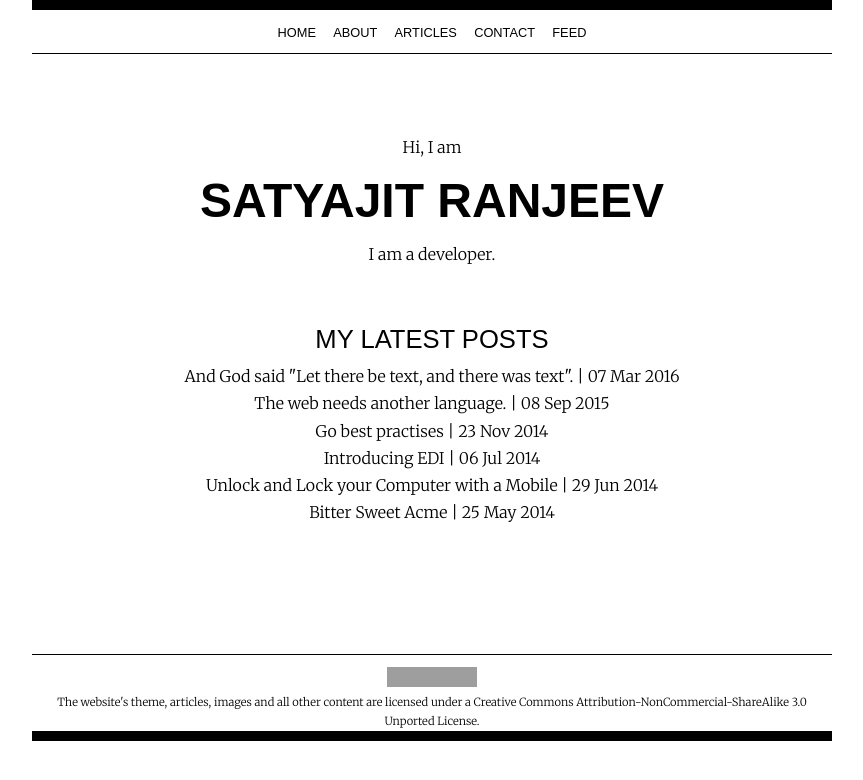
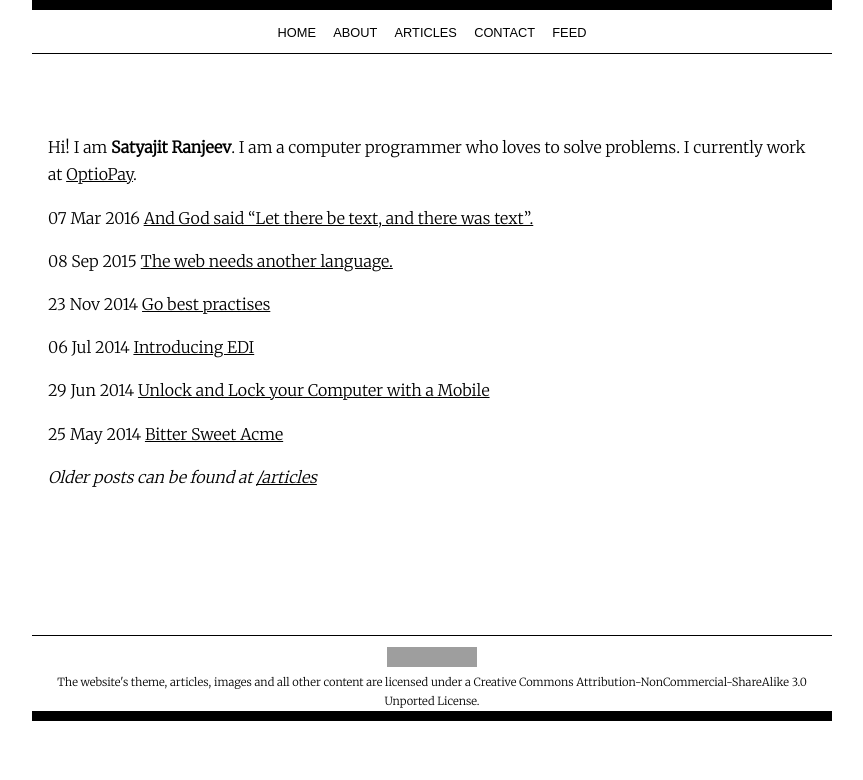
Before and after one commit to satran/satran.github.io, a Jekyll site: the page built from index.md, in a window 1280 px wide. Shown: the top 780 px of the page, without its empty margins (208-1071 px from the left). Built offline with Jekyll 4.4.1, drawn with Linux system fonts in a browser that asks for light colours; grey boxes are pictures that could not be loaded.

Commit message:
Convert index to markdown

```diff
--- a/css/base.css
+++ b/css/base.css
@@ -99,12 +99,11 @@ pre{
 	margin: 30px 0;
 	border-bottom: 1px dashed #ccc;
 	padding-bottom: 20px;
-	text-align: center;
+	text-align: right;
 }
 #social a{
     	display: inline-block;
-	padding: .5em;
-	border: .1em solid #000;
+	border-bottom: .1em solid #000;
 	margin: .3em;
 	color: #000;
 	text-decoration: none;
@@ -120,38 +119,6 @@ pre{
 #footer a{
 	text-decoration: none;
 }
-#home_page {
-	text-align: center;
-}
-#home_page ul{
-	padding: 0;
-	margin: 0;
-}
-#home_page li{
-	list-style: none;
-}
-#home_page a{
-	text-decoration: none;
-}
-#home_page .title{
-	padding-bottom: 0;
-	margin-bottom: .2em;
-	margin-top: 2em;
-	font-size: 1.6em;
-}
-#home_page .title a{
-        font-family: sans-serif;
-	text-transform: uppercase;
-}
-#me .name {
-        font-family: sans-serif;
-	font-weight: bold;
-	font-size: 3em;
-	text-transform: uppercase;
-	padding: 0px;
-	margin: 0px;
-	line-height: 1;
-}
 #related{
 	margin-top: 3em;
 }
--- a/index.html
+++ /dev/null
@@ -1,22 +0,0 @@
----
-layout: default
-title: Satyajit Ranjeev
----
-<div id="home_page">
-
-    <div id="me">
-        <p class="text">Hi, I am </p>
-        <p class="name">Satyajit Ranjeev</p>
-        <p class="text">I am a developer.</p>
-    </div>
-
-    <div class="container">
-        <div class="title"><a href="/articles/">My Latest Posts</a></div>
-        <ul>
-            {% for post in site.posts limit:6 %}
-            <li><a href="{{ post.url }}">{{ post.title }} | {{ post.date | date_to_string }}</a></li>
-            {% endfor %}
-        </ul>
-    </div><!-- #container -->
-
-</div> <!-- home_page -->
--- /dev/null
+++ b/index.md
@@ -0,0 +1,11 @@
+---
+layout: default
+title: Satyajit Ranjeev
+---
+Hi! I am **Satyajit Ranjeev**. I am a computer programmer who loves to solve problems. I currently work at [OptioPay](http://optiopay.com).
+
+{% for post in site.posts limit:6 %}
+  {{post.date | date_to_string}} [{{post.title}}]({{post.url}})
+{% endfor %}
+
+*Older posts can be found at [/articles](/articles)*
```
Also changed, not shown: 1 other file.
